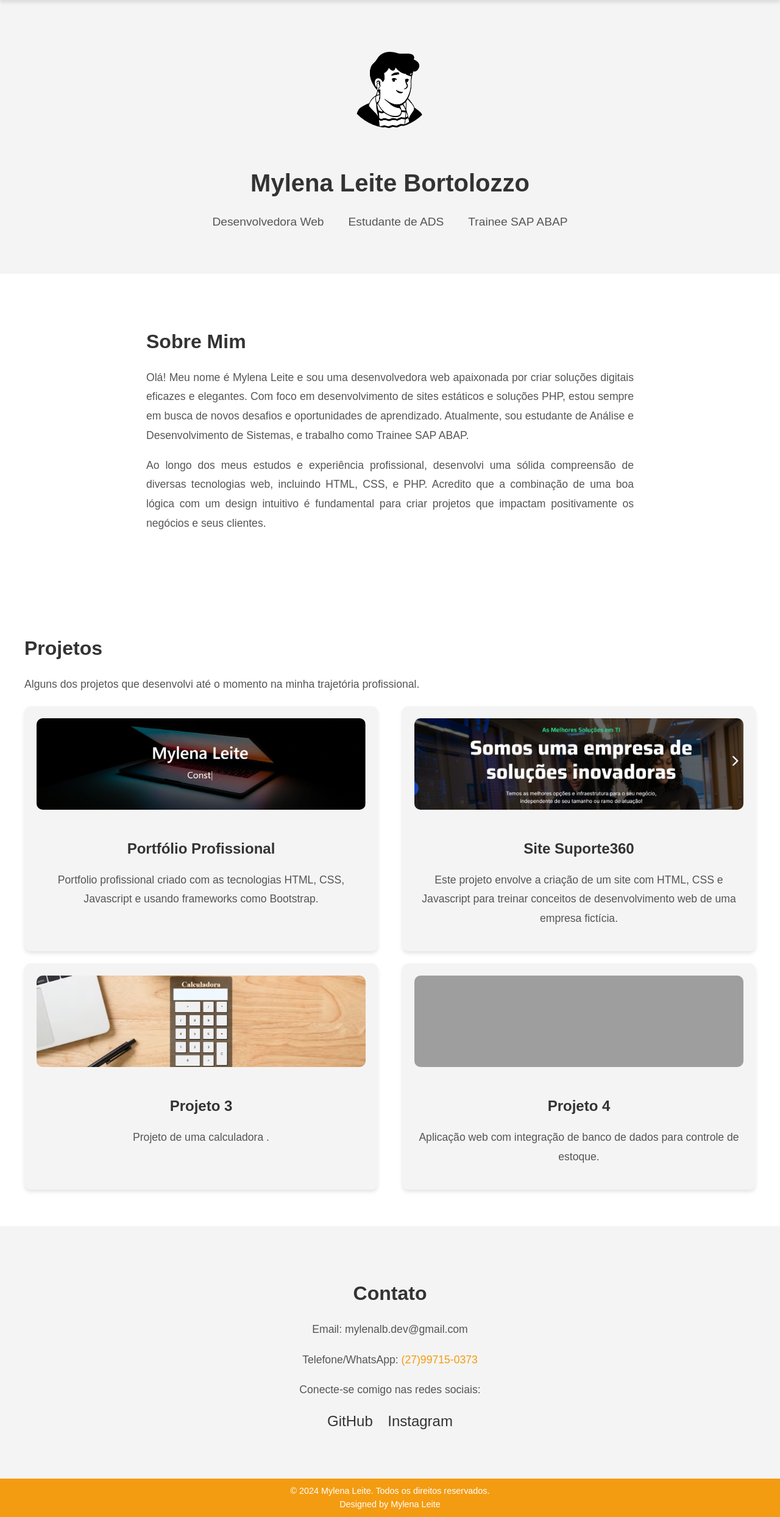
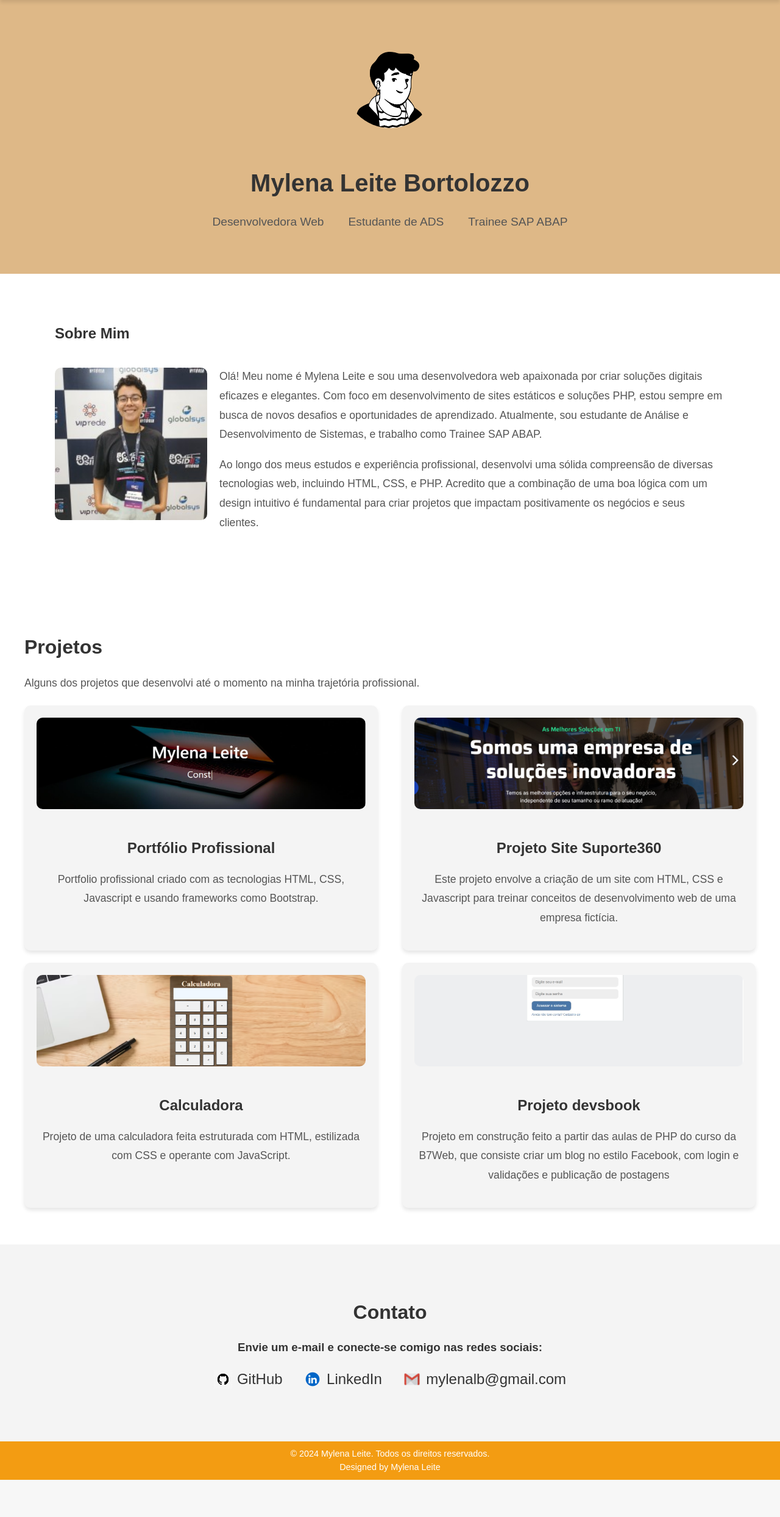
Before and after one commit to mylenaleiteb/aulaDevWeb1, a PHP site: page /sobre.html in a window 1280 px wide. Shown: the part 67-2555 px from the top of the page at 61% size. After the commit the page ends 2494 px from the top, so only its background shows below. Run offline with PHP 8.4, Linux system fonts and the light colour scheme; grey boxes are pictures that could not be loaded.

Commit message:
Continuando desenvolvimento do portfolio

```diff
--- a/sobre.html
+++ b/sobre.html
@@ -35,8 +35,10 @@
 
     <!-- Seção Sobre Mim -->
     <section id="sobre">
+        <h2>Sobre Mim</h2>
+        <div class="sobre-container">
+            <img src="imgs/fotoDePerfil.jpeg" alt="Foto de Mylena Leite" class="minha-foto">
             <div class="sobreMim">
-            <h2>Sobre Mim</h2>
                 <p>
                     Olá! Meu nome é Mylena Leite e sou uma desenvolvedora web apaixonada por criar soluções digitais eficazes e elegantes.
                     Com foco em desenvolvimento de sites estáticos e soluções PHP, estou sempre em busca de novos desafios e
@@ -47,6 +49,7 @@
                     web, incluindo HTML, CSS, e PHP. Acredito que a combinação de uma boa lógica com um design intuitivo é fundamental
                     para criar projetos que impactam positivamente os negócios e seus clientes.
                 </p>
+            </div>
         </div>
     </section>
     <!-- Seção Sobre Mim -->
@@ -66,18 +69,18 @@
                 </div>
                 <div class="project-item">
                     <img src="imgs/siteExercicio.png" alt="Projeto 2">
-                    <h3>Site Suporte360</h3>
+                    <h3>Projeto Site Suporte360</h3>
                     <p>Este projeto envolve a criação de um site com HTML, CSS e Javascript para treinar conceitos de desenvolvimento web de uma empresa fictícia.</p>
                 </div>
                 <div class="project-item">
                     <img src="imgs/calc.png" alt="Projeto 3">
-                    <h3>Projeto 3</h3>
-                    <p>Projeto de uma calculadora .</p>
+                    <h3>Calculadora</h3>
+                    <p>Projeto de uma calculadora feita estruturada com HTML, estilizada com CSS e operante com JavaScript.</p>
                 </div>
                 <div class="project-item">
-                    <img src="imgs/projeto4.png" alt="Projeto 4">
-                    <h3>Projeto 4</h3>
-                    <p>Aplicação web com integração de banco de dados para controle de estoque.</p>
+                    <img src="imgs/devsbook.jpeg" alt="Projeto 4">
+                    <h3>Projeto devsbook</h3>
+                    <p>Projeto em construção feito a partir das aulas de PHP do curso da B7Web, que consiste criar um blog no estilo Facebook, com login e validações e publicação de postagens</p>
                 </div>
             </div>
         </div>
@@ -88,15 +91,30 @@
 <section id="contact">
     <div class="container">
         <h2>Contato</h2>
-            <p>Email: mylenalb.dev@gmail.com</p>
-            <p>Telefone/WhatsApp: <a href="https://wa.me/5527997150373" target="_blank">(27)99715-0373</a></p>
-            <p>Conecte-se comigo nas redes sociais:</p>
+        <h3>Envie um e-mail e conecte-se comigo nas redes sociais:</h3>
         <ul>
-                <li><a href="https://github.com/mylenaleiteb" target="_blank">GitHub</a></li>
-                <li><a href="https://www.instagram.com/mylenalb.dev" target="_blank">Instagram</a></li>
+            <li>
+                <a href="https://github.com/mylenaleiteb" target="_blank">
+                    <img src="imgs/github-logo.jpeg" alt="GitHub" width="30">
+                    GitHub
+                </a>
+            </li>
+            <li>
+                <a href="https://www.linkedin.com/in/mylenaleiteb" target="_blank">
+                    <img src="imgs/linkedin-logo.jpeg" alt="LinkedIn" width="30">
+                    LinkedIn
+                </a>
+            </li>
+            <li>
+                <a href="mailto:mylenalb.dev@gmail.com">
+                    <img src="imgs/email.jpeg" alt="LinkedIn" width="30">
+                    mylenalb@gmail.com
+                </a>
+            </li>
         </ul>
     </div>
 </section>
+
 
     <!-- Footer Section -->
     <footer>
--- a/style.css
+++ b/style.css
@@ -51,7 +51,7 @@ nav ul li a:hover {
 
 /* Estilo da Section Título */
 section#title-section {
-    background-color: #f4f4f4;
+    background-color: #DEB887;
     padding: 60px 20px;
     text-align: center;
 }
@@ -102,26 +102,50 @@ section#title-section p {
 section#sobre {
     background-color: #ffffff;
     padding: 60px 20px;
-    text-align: left;
     color: #333;
+    margin-left: 70px;
+    margin-right: 70px;
 }
 
-section#sobre h2 {
+.sobre-container {
+    display: flex;
+    align-items: center; /* Centraliza verticalmente a imagem e o texto */
+    justify-content: space-between; /* Garante que a imagem fique à esquerda e o texto à direita */
+    gap: 20px; /* Espaçamento entre a imagem e o texto */
+}
+
+.sobre-container img.minha-foto {
+    width: 250px; /* Ajuste o tamanho da imagem conforme necessário */
+    height: auto;
+    border-radius: 10px; /* Bordas arredondadas para a foto */
+    object-fit: cover; /* Garante que a imagem não distorça */
+}
+
+.sobreMim {
+    flex: 1; /* O texto ocupa o restante do espaço */
+    text-align: left;
+}
+
+.sobreMim h2 {
     font-size: 2rem;
     margin-bottom: 20px;
-    color: #333;
 }
 
-section#sobre p {
+.sobreMim p {
     font-size: 1.1rem;
     line-height: 1.8;
     color: #555;
 }
-.sobreMim {
-    max-width: 800px;
-    margin: 0 auto;
-    text-align: justify;
+
+@media (max-width: 768px) {
+    .sobre-container {
+        flex-direction: column;
+        text-align: center;
+    }
 }
+    .sobre-container img.minha-foto {
+        margin-bottom: 20px;
+    }
 /* Estilizando a Seção Sobre Mim */
 
 /* Estilizando a Seção de Projetos */
@@ -189,7 +213,6 @@ section#projetos p {
 }
 
 /* Estilizando a Seção de Contato */
-/* Estilizando a Seção de Contato */
 section#contact {
     background-color: #f4f4f4; /* Seguindo o padrão de cores neutras */
     padding: 60px 20px;
@@ -222,11 +245,12 @@ section#contact a:hover {
 section#contact ul {
     list-style: none;
     padding: 0;
+    margin: 20px 0; /* Espaçamento para a lista */
 }
 
 section#contact ul li {
     display: inline-block;
-    margin: 0 10px;
+    margin: 0 15px;
 }
 
 section#contact ul li a {
@@ -234,17 +258,18 @@ section#contact ul li a {
     color: #333;
     text-decoration: none;
     transition: color 0.3s ease;
+    display: flex;
+    align-items: center;
+}
+
+section#contact ul li img {
+    width: 30px; /* Tamanho das logos */
+    height: auto;
+    margin-right: 8px; /* Espaçamento entre logo e texto */
 }
 
 section#contact ul li a:hover {
-    color: #f39c12;
-}
-
-@media (max-width: 768px) {
-    section#contact ul li {
-        display: block;
-        margin-bottom: 10px;
-    }
+    color: #f39c12; /* Cor de hover semelhante aos outros links do site */
 }
 
 /* Estilo do Footer */
```
Also changed, not shown: imgs/devsbook.jpeg (added), imgs/email.jpeg (added), imgs/github-logo.jpeg (added), imgs/linkedin-logo.jpeg (added). Lines whose indentation alone changed are shown as unchanged.
